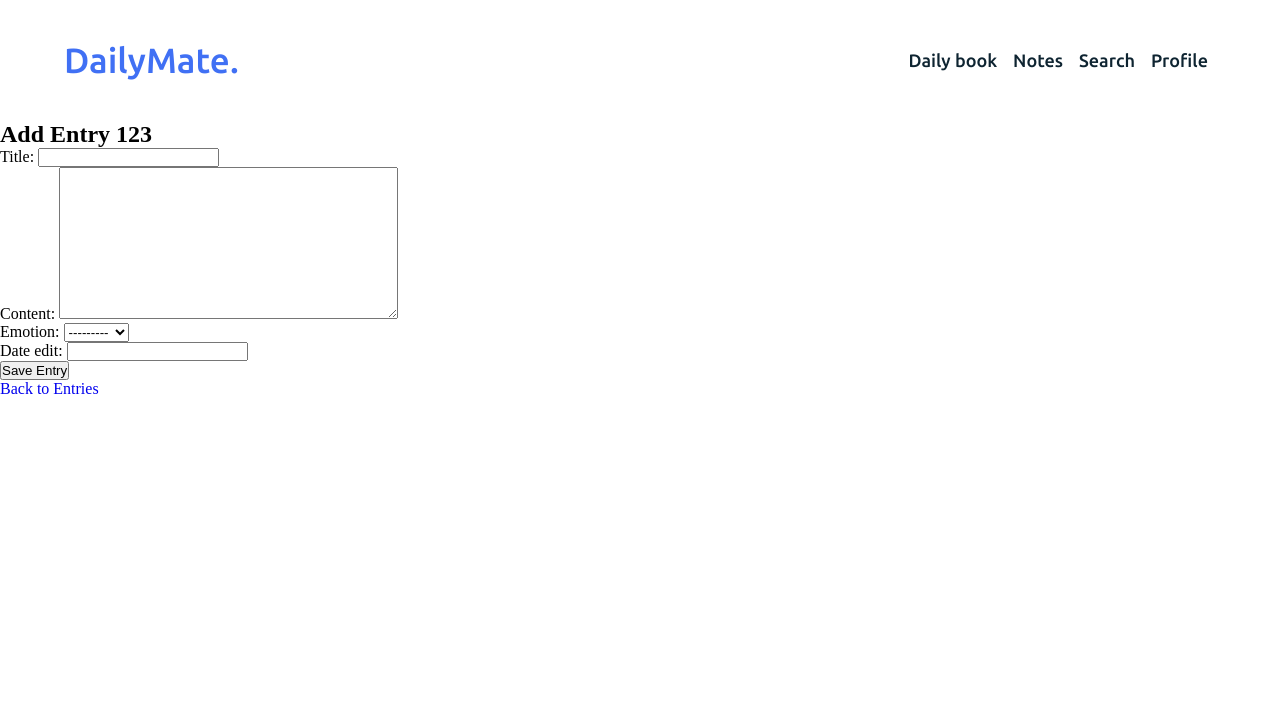
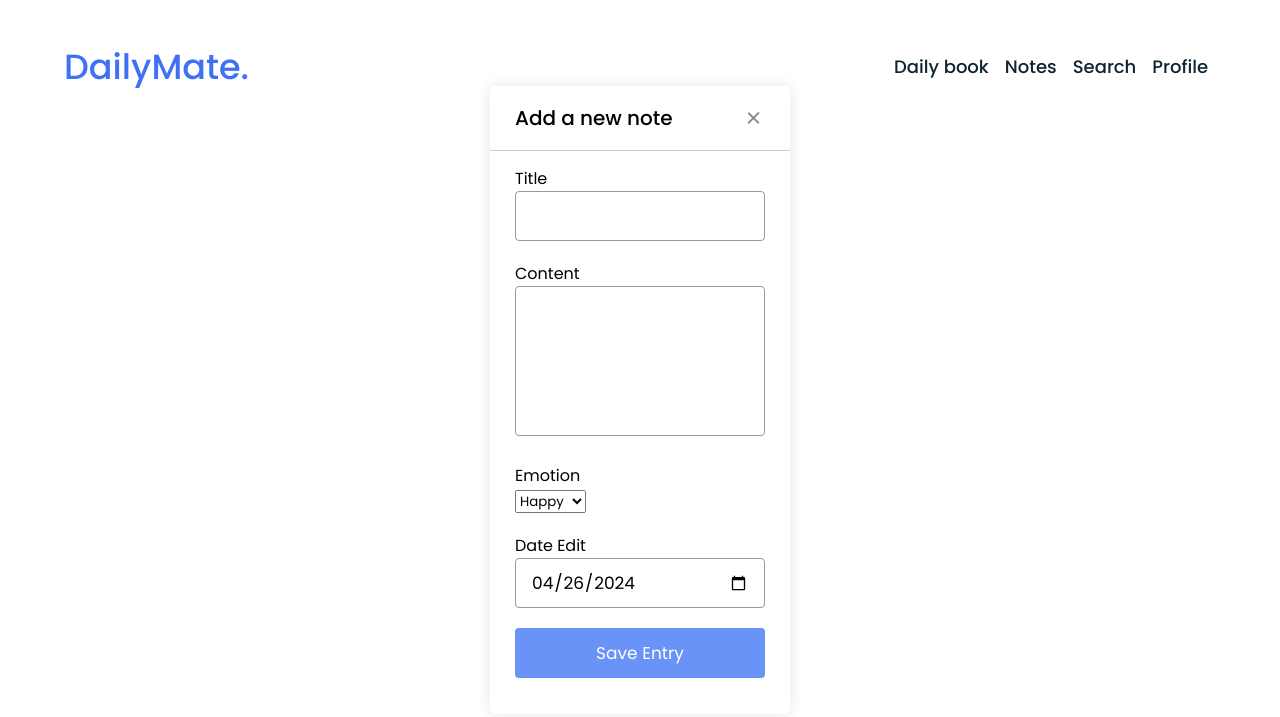
Before and after one commit to artem-andreyev/DailyMate-project, a Django app: page /12333/daily-book/add/ in a window 1280 px wide. Shown: the top 717 px of the page. Run offline with Django 4.2, Linux system fonts and the light colour scheme; a user stored in the database is signed in.

Commit message:
Dailybook list design and fucntion added

```diff
--- a/DailyMate_project/dailybook/templates/main/dailybook_form.html
+++ b/DailyMate_project/dailybook/templates/main/dailybook_form.html
@@ -1,11 +1,51 @@
 {% extends 'base.html' %}
+{% load static %}
+
+{% block title %}Note list - DailyMate{% endblock %}
+
+{% block head %}
+  <link rel="stylesheet" href="{% static 'css/note_form.css' %}">
+  <meta name="viewport" content="width=device-width, initial-scale=1.0">
+  <link rel="stylesheet" href="https://unicons.iconscout.com/release/v4.0.0/css/line.css">
+{% endblock %}
 
 {% block content %}
-  <h2>{% if form.instance.pk %}Edit{% else %}Add{% endif %} Entry 123</h2>
-  <form method="post">
-    {% csrf_token %}
-    {{ form.as_p }}
-    <button type="submit">Save Entry</button>
-  </form>
-  <a href="{% url 'dailybook_list' username=request.user.username %}">Back to Entries</a>
+  <div class="popup-box">
+    <div class="popup">
+      <div class="content">
+        <header>
+          <p>Add a new note</p>
+          <a href="{% url 'dailybook_list' username=request.user.username%} "><i class="uil uil-times"></i></a>
+        </header>
+        <form method="post">
+          {% csrf_token %}
+          <div class="row title">
+            <label for="id_title">Title</label>
+            <input type="text" id="id_title" name="title" spellcheck="false" value="{{ form.title.value|default_if_none:"" }}" maxlength="100">
+          </div>
+          <div class="row description">
+            <label for="id_content">Content</label>
+            <textarea id="id_content" name="content" spellcheck="false">{{ form.content.value|default_if_none:"" }}</textarea>
+          </div>
+          <div class="row emotion">
+            <label for="id_emotion">Emotion</label>
+            <br>
+            <select id="id_emotion" name="emotion">
+              <option value="happy">Happy</option>
+              <option value="sad">Sad</option>
+              <option value="neutral">Neutral</option>
+            </select>
+          </div>
+          <div class="row date_edit">
+            <label for="id_date_edit">Date Edit</label>
+            <input type="date" id="id_date_edit" name="date_edit" value="{{ form.date_edit.value }}">
+        </div>
+
+          <button type="submit">Save Entry</button>
+        </form>
+      </div>
+    </div>
+  </div>
+
+  <script src="{% static 'css/note_list.js' %}"></script>
 {% endblock %}
--- a/DailyMate_project/dailybook/templates/main/note_list.html
+++ b/DailyMate_project/dailybook/templates/main/note_list.html
@@ -25,8 +25,9 @@
       {% if entry.title|length > 30 %}
         ...
       {% endif %}
+      <br>
       <a href="{% url 'entry_detail' username=entry.author.username pk=entry.pk %}">{{ entry.content|slice:":173" }}</a>
-      {% if entry.content|length > 30 %}
+      {% if entry.content|length > 173 %}
         ...
       {% endif %}
       <br>
--- a/DailyMate_project/dailybook/views.py
+++ b/DailyMate_project/dailybook/views.py
@@ -7,6 +7,7 @@ from django.contrib.auth.decorators import login_required
 from django.contrib.auth.models import User
 from django.http import Http404
 from django.urls import reverse_lazy
+from django.utils import timezone
 
 from .models import Entry, Dailybook
 from .forms import DailybookForm, RegisterForm
@@ -115,10 +116,17 @@ class EntryCreateView(LoginRequiredMixin, CreateView):
         return reverse_lazy('note_list', kwargs={'username': self.kwargs['username']})
 
 
+from django.utils import timezone
+
 class DailybookCreateView(LoginRequiredMixin, CreateView):
     model = Dailybook
     form_class = DailybookForm
     template_name = 'main/dailybook_form.html'
+
+    def get_initial(self):
+        initial = super().get_initial()
+        initial['date_edit'] = timezone.now().strftime('%Y-%m-%d')
+        return initial
 
     def form_valid(self, form):
         form.instance.author = self.request.user
```
Also changed, not shown: DailyMate_project/dailybook/templates/main/dailybook_list.html (+40 -4 lines), DailyMate_project/db.sqlite3.
